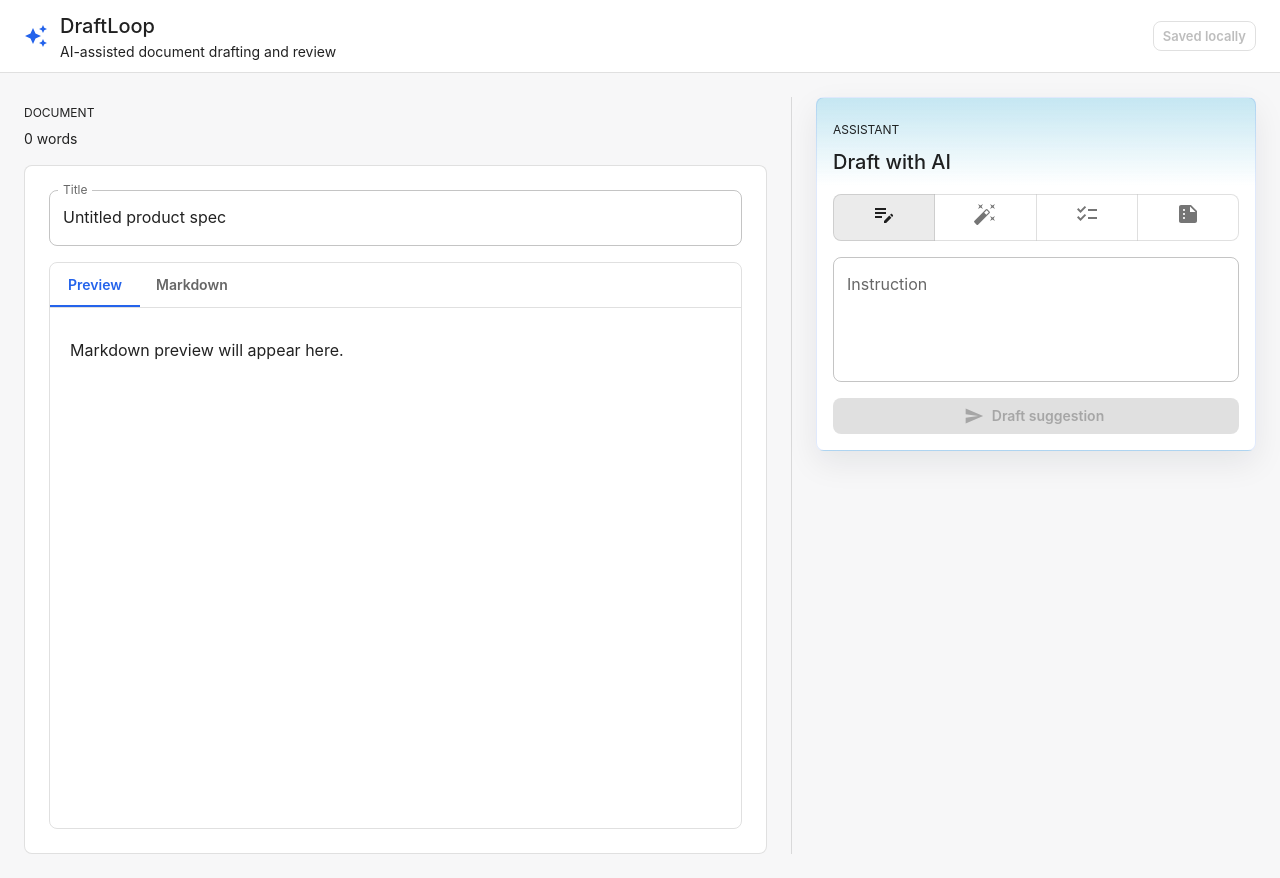
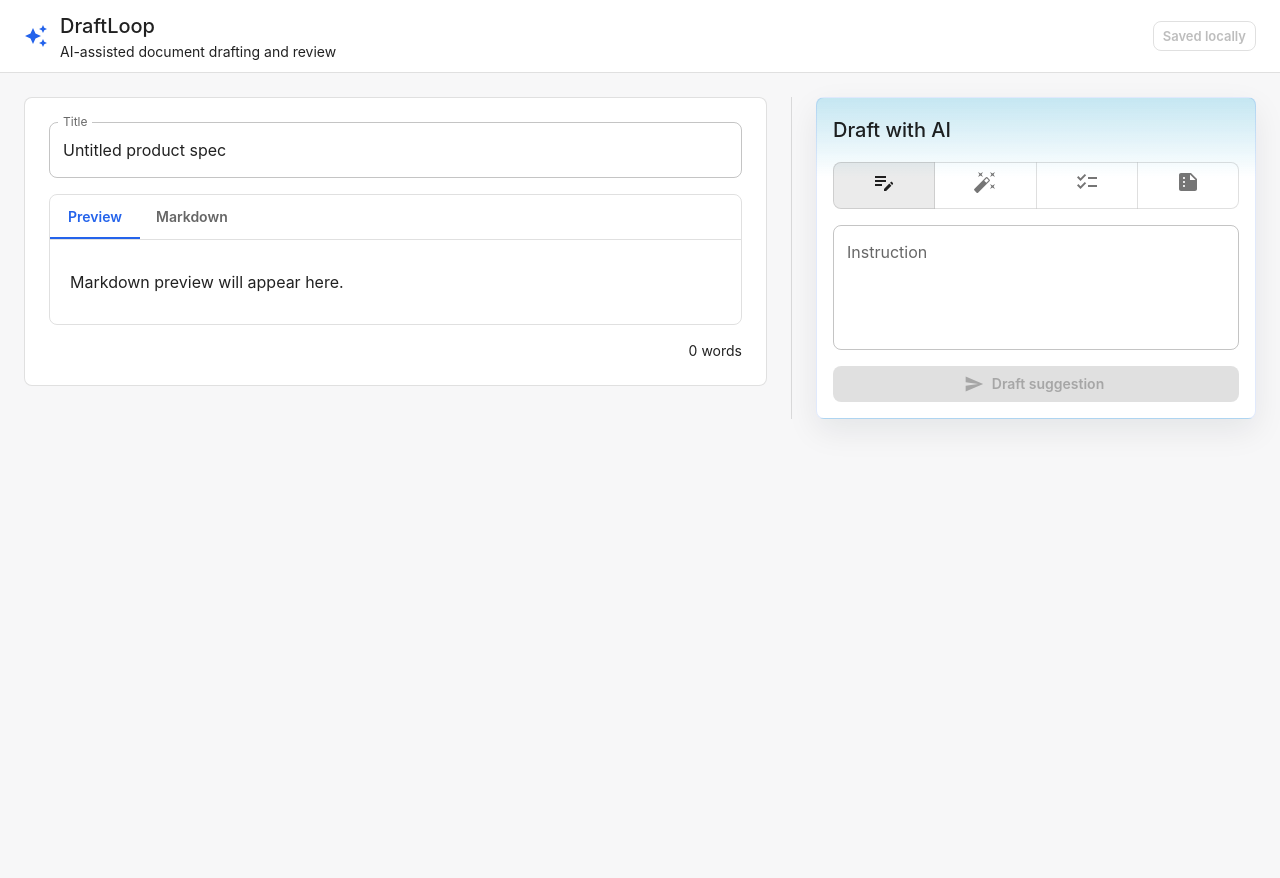
Before and after one commit to dhuynh827/draft-loop, a Next.js app: page / in a window 1280 px wide. After the commit the page ends 800 px from the top, so only its background shows below. Built offline with nearby package versions, Linux system fonts and the light colour scheme; what @mui/material-nextjs would draw is missing.

Commit message:
Adjust some ui placement and styling.

```diff
--- a/components/AssistantPanel.tsx
+++ b/components/AssistantPanel.tsx
@@ -81,9 +81,6 @@ export const AssistantPanel = forwardRef<AssistantPanelHandle, AssistantPanelPro
       >
         <Stack spacing={2}>
           <Box>
-            <Typography variant="overline" color="text.secondary">
-              Assistant
-            </Typography>
             <Typography variant="h6">{labels.assistantTitle}</Typography>
           </Box>
 
--- a/components/DocumentEditor.tsx
+++ b/components/DocumentEditor.tsx
@@ -172,21 +172,6 @@ export function DocumentEditor({
 
   return (
     <Stack spacing={2}>
-      <Stack
-        direction={{ xs: "column", sm: "row" }}
-        spacing={1}
-        sx={{ justifyContent: "space-between" }}
-      >
-        <Box>
-          <Typography variant="overline" color="text.secondary">
-            Document
-          </Typography>
-          <Typography variant="body2" color="text.secondary">
-            {wordCount} words
-          </Typography>
-        </Box>
-      </Stack>
-
       <Paper variant="outlined" sx={{ p: { xs: 2, md: 3 } }}>
         <Stack spacing={2}>
           <TextField
@@ -223,7 +208,7 @@ export function DocumentEditor({
               border: 1,
               borderColor: "divider",
               borderRadius: 1,
-              overflow: "hidden"
+              overflow: "auto"
             }}
           >
             <Tabs
@@ -293,6 +278,19 @@ export function DocumentEditor({
               />
             )}
           </Box>
+          <Stack
+            direction={{ xs: "column", sm: "row" }}
+            sx={{
+              justifyContent: "flex-end",
+              alignItems: "center"
+            }}
+          >
+            <Box>
+              <Typography variant="body2" color="text.secondary">
+                {wordCount} words
+              </Typography>
+            </Box>
+          </Stack>
         </Stack>
       </Paper>
       <Menu
--- a/lib/constants.ts
+++ b/lib/constants.ts
@@ -1,6 +1,6 @@
 export const MarkdownPreviewStyle = {
   flex: 1,
-  minHeight: 520,
+  maxHeight: 720,
   overflow: "auto",
   border: 1,
   borderColor: "divider",
```
